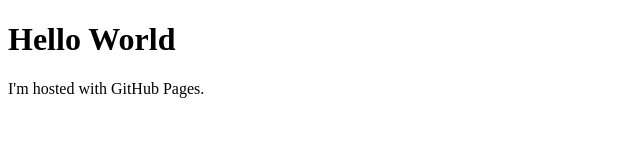
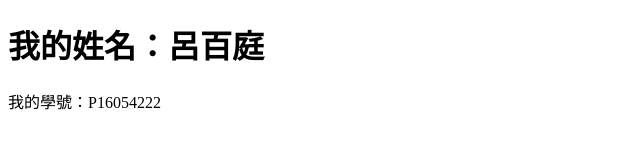
Before and after one commit to xm3250799/xm3250799.github.io, a plain HTML site: page index.html in a window 1280 px wide. Shown: the whole page, without its empty margins (0-640 px from the left). Drawn offline with Linux system fonts and the light colour scheme.

Commit message:
Update index.html

```diff
--- a/index.html
+++ b/index.html
@@ -1,7 +1,7 @@
 <!DOCTYPE html>
 <html>
 <body>
-<h1>Hello World</h1>
-<p>I'm hosted with GitHub Pages.</p>
+<h1>我的姓名：呂百庭</h1>
+<p>我的學號：P16054222</p>
 </body>
 </html>
```
